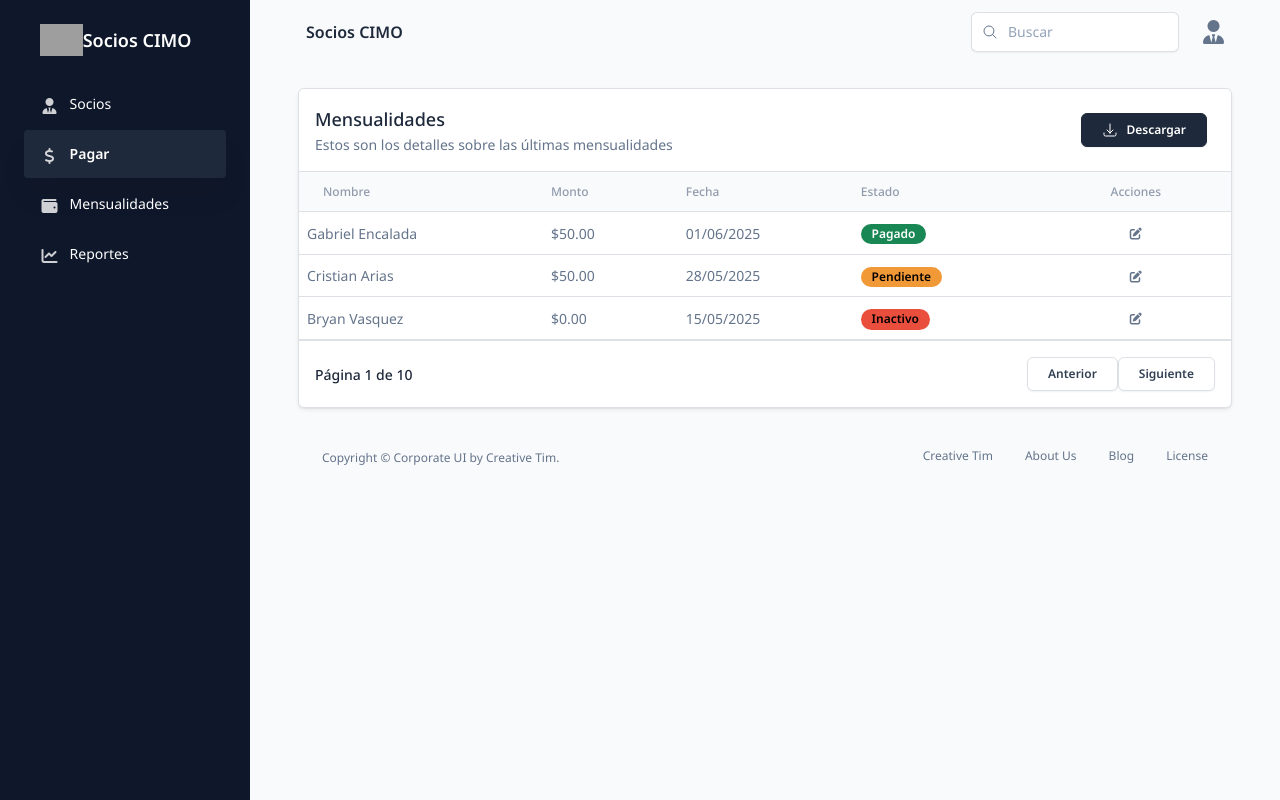
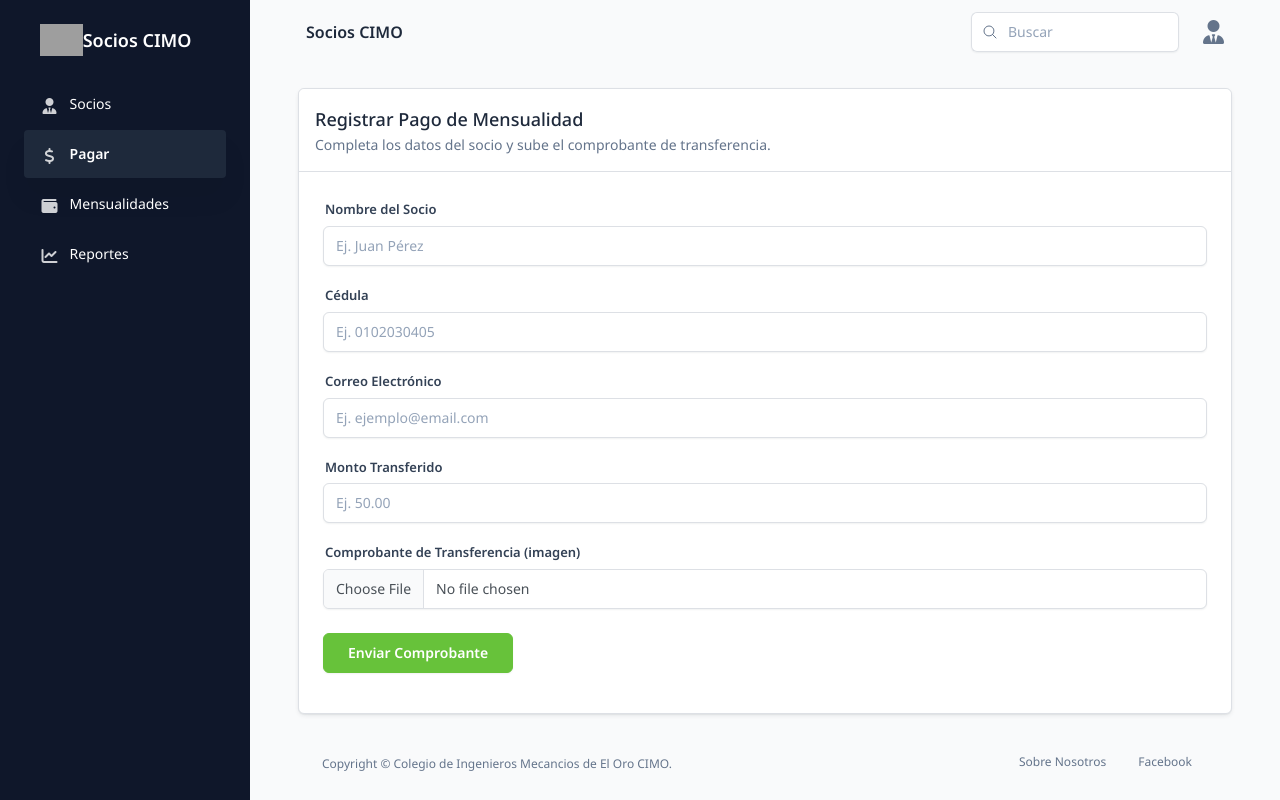
Before and after one commit to ArmijosAndres/ProyectoVinculacion, an Angular app: page /pagos in a window 1280 px wide. Both pictures are taken after a click on the button "Ingresar". Built offline with nearby package versions, Linux system fonts and the light colour scheme; grey boxes are pictures that could not be loaded; a web font is replaced by a local one.

Commit message:
Apartado Socios Completado

```diff
--- a/package.json
+++ b/package.json
@@ -16,6 +16,8 @@
     "@angular/forms": "^20.0.0",
     "@angular/platform-browser": "^20.0.0",
     "@angular/router": "^20.0.0",
+    "chart.js": "^4.5.0",
+    "ng2-charts": "^8.0.0",
     "rxjs": "~7.8.0",
     "tslib": "^2.3.0",
     "zone.js": "~0.15.0"
--- a/src/app/auth/login/login.ts
+++ b/src/app/auth/login/login.ts
@@ -1,10 +1,9 @@
 import { Component, EventEmitter, Output } from '@angular/core';
-import { Formulario } from '../formulario/formulario';
 
 @Component({
   selector: 'app-login',
   standalone: true,
-  imports: [Formulario],
+  imports: [],
   templateUrl: './login.html',
   styleUrls: ['./login.css']
 })
--- a/src/app/reportes/reporte-socios/reporte-socios.html
+++ b/src/app/reportes/reporte-socios/reporte-socios.html
@@ -1 +1,61 @@
-<p>reporte-socios works!</p>
+<div class="row">
+  <div class="col-12">
+    <!-- Tarjeta con gráfico -->
+    <div class="card border shadow-xs mb-4">
+      <div class="card-header pb-0">
+        <h6 class="font-weight-semibold text-lg mb-0">Reporte General de Socios</h6>
+        <p class="text-sm mb-sm-0">Visualización de los estados generales de los socios registrados</p>
+      </div>
+      <div class="card-body">
+        <div class="d-flex justify-content-center">
+          <!-- <canvas
+            baseChart
+            [data]="chartData"
+            [type]="chartType"
+            [labels]="chartLabels"
+            style="max-height: 300px; width: 100%;">
+          </canvas> -->
+        </div>
+      </div>
+    </div>
+
+    <!-- Tabla resumen de socios -->
+    <div class="card border shadow-xs mb-4">
+      <div class="card-header pb-0">
+        <h6 class="font-weight-semibold text-lg mb-0">Listado de Socios</h6>
+        <p class="text-sm">Información general de cada socio registrado</p>
+      </div>
+      <div class="card-body px-0 py-0">
+        <div class="table-responsive p-0">
+          <table class="table align-items-center mb-0">
+            <thead class="bg-gray-100">
+              <tr>
+                <th class="text-secondary text-xs font-weight-semibold">Nombre</th>
+                <th class="text-secondary text-xs font-weight-semibold">Tipo</th>
+                <th class="text-secondary text-xs font-weight-semibold">Ingreso</th>
+                <th class="text-secondary text-xs font-weight-semibold">Estado</th>
+              </tr>
+            </thead>
+            <tbody>
+              <tr *ngFor="let socio of socios">
+                <td><p class="text-sm mb-0">{{ socio.nombre }}</p></td>
+                <td><p class="text-sm mb-0">{{ socio.tipo }}</p></td>
+                <td><p class="text-sm mb-0">{{ socio.ingreso }}</p></td>
+                <td>
+                  <!-- <span class="badge fw-bold"
+                    [ngClass]="{
+                      'text-bg-success': socio.estado === 'Activo',
+                      'text-bg-warning': socio.estado === 'Pendiente',
+                      'text-bg-danger': socio.estado === 'Inactivo'
+                    }">
+                    {{ socio.estado }}
+                  </span> -->
+                </td>
+              </tr>
+            </tbody>
+          </table>
+        </div>
+      </div>
+    </div>
+  </div>
+</div>
--- a/src/app/reportes/reporte-socios/reporte-socios.ts
+++ b/src/app/reportes/reporte-socios/reporte-socios.ts
@@ -1,11 +1,34 @@
+import { CommonModule } from '@angular/common';
 import { Component } from '@angular/core';
+import { ChartType, ChartConfiguration } from 'chart.js';
 
 @Component({
   selector: 'app-reporte-socios',
-  imports: [],
+  standalone: true,
+  imports: [CommonModule],
   templateUrl: './reporte-socios.html',
-  styleUrl: './reporte-socios.css'
+  styleUrls: ['./reporte-socios.css']
 })
 export class ReporteSocios {
 
+  socios = [
+    { nombre: 'Gabriel Encalada', tipo: 'Titular', ingreso: '2022-01-15', estado: 'Activo' },
+    { nombre: 'Cristian Arias', tipo: 'Afiliado', ingreso: '2023-05-22', estado: 'Pendiente' },
+    { nombre: 'Bryan Vasquez', tipo: 'Titular', ingreso: '2021-09-10', estado: 'Inactivo' },
+    { nombre: 'María León', tipo: 'Honorario', ingreso: '2020-11-04', estado: 'Activo' },
+    { nombre: 'Ana Cabrera', tipo: 'Afiliado', ingreso: '2024-02-28', estado: 'Pendiente' }
+  ];
+
+  chartLabels: string[] = ['Activo', 'Pendiente', 'Inactivo'];
+  chartType: ChartType = 'pie';
+  chartData: ChartConfiguration<'pie'>['data'] = {
+    labels: this.chartLabels,
+    datasets: [
+      {
+        data: [2, 2, 1],
+        backgroundColor: ['#198754', '#ffc107', '#dc3545']
+      }
+    ]
+  };
+
 }
--- a/src/app/shared/components/menu/menu.html
+++ b/src/app/shared/components/menu/menu.html
@@ -39,7 +39,7 @@
 
         <!-- Barra lateral - Reportes -->
         <li class="nav-item">
-          <a class="nav-link" routerLink="/reportes" routerLinkActive="active">
+          <a class="nav-link" routerLink="/reporte-socios" routerLinkActive="active">
             <div class="icon icon-shape icon-sm px-0 text-center d-flex align-items-center justify-content-center">
               <i class="fa-solid fa-chart-line" style="font-size: 16px;"></i>
             </div>
--- a/src/app/shared/components/pie/pie.html
+++ b/src/app/shared/components/pie/pie.html
@@ -7,23 +7,17 @@
                 © <script>
                   document.write(new Date().getFullYear())
                 </script>
-                Corporate UI by
-                <a href="https://www.creative-tim.com" class="text-secondary" target="_blank">Creative Tim</a>.
+                Colegio de Ingenieros Mecancios de El Oro
+                <a href="https://www.cimo.com.ec" class="text-secondary" target="_blank">CIMO</a>.
               </div>
             </div>
             <div class="col-lg-6">
               <ul class="nav nav-footer justify-content-center justify-content-lg-end">
                 <li class="nav-item">
-                  <a href="https://www.creative-tim.com" class="nav-link text-xs text-muted" target="_blank">Creative Tim</a>
+                  <a href="https://www.creative-tim.com/presentation" class="nav-link text-xs text-muted" target="_blank">Sobre Nosotros</a>
                 </li>
                 <li class="nav-item">
-                  <a href="https://www.creative-tim.com/presentation" class="nav-link text-xs text-muted" target="_blank">About Us</a>
-                </li>
-                <li class="nav-item">
-                  <a href="https://www.creative-tim.com/blog" class="nav-link text-xs text-muted" target="_blank">Blog</a>
-                </li>
-                <li class="nav-item">
-                  <a href="https://www.creative-tim.com/license" class="nav-link text-xs pe-0 text-muted" target="_blank">License</a>
+                  <a href="https://www.creative-tim.com/blog" class="nav-link text-xs text-muted" target="_blank">Facebook</a>
                 </li>
               </ul>
             </div>
--- a/src/app/socio/pagos/pagos.html
+++ b/src/app/socio/pagos/pagos.html
@@ -4,80 +4,42 @@
       <div class="card-header border-bottom pb-0">
         <div class="d-sm-flex align-items-center mb-3">
           <div>
-      <h6 class="font-weight-semibold text-lg mb-0">Mensualidades</h6>
-      <p class="text-sm mb-sm-0">Estos son los detalles sobre las últimas mensualidades</p>
-    </div>
-    <div class="ms-auto d-flex">
-      <button type="button" class="btn btn-sm btn-dark btn-icon d-flex align-items-center mb-0 me-2">
-        <span class="btn-inner--icon">
-          <svg width="16" height="16" xmlns="http://www.w3.org/2000/svg" fill="none" viewBox="0 0 24 24" stroke-width="1.5" stroke="currentColor" class="d-block me-2">
-            <path stroke-linecap="round" stroke-linejoin="round" d="M3 16.5v2.25A2.25 2.25 0 005.25 21h13.5A2.25 2.25 0 0021 18.75V16.5M16.5 12L12 16.5m0 0L7.5 12m4.5 4.5V3" />
-          </svg>
-        </span>
-        <span class="btn-inner--text">Descargar</span>
-      </button>
+            <h6 class="font-weight-semibold text-lg mb-0">Registrar Pago de Mensualidad</h6>
+            <p class="text-sm mb-sm-0">Completa los datos del socio y sube el comprobante de transferencia.</p>
           </div>
         </div>
       </div>
 
-            <div class="card-body px-0 py-0">
-              <div class="table-responsive p-0">
-  <table class="table align-items-center justify-content-center mb-0">
-    <thead class="bg-gray-100">
-      <tr>
-        <th class="text-secondary text-xs font-weight-semibold opacity-7">Nombre</th>
-        <th class="text-secondary text-xs font-weight-semibold opacity-7 ps-2">Monto</th>
-        <th class="text-secondary text-xs font-weight-semibold opacity-7 ps-2">Fecha</th>
-        <th class="text-secondary text-xs font-weight-semibold opacity-7 ps-2">Estado</th>
-        <th class="text-center text-secondary text-xs font-weight-semibold opacity-7">Acciones</th>
-      </tr>
-    </thead>
-    <tbody>
-      <tr>
-        <td><p class="text-sm mb-0">Gabriel Encalada</p></td>
-        <td><p class="text-sm mb-0">$50.00</p></td>
-        <td><p class="text-sm mb-0">01/06/2025</p></td>
-        <td><span class="badge fw-bold" style="background-color: #198754; color: white;">Pagado</span></td>
-        <td class="text-center">
-          <a href="#" class="text-secondary font-weight-bold text-xs" title="Editar">
-            <i class="fa-solid fa-pen-to-square"></i>
-          </a>
-        </td>
-      </tr>
-       <tr>
-        <td><p class="text-sm mb-0">Cristian Arias</p></td>
-        <td><p class="text-sm mb-0">$50.00</p></td>
-        <td><p class="text-sm mb-0">28/05/2025</p></td>
-        <td><span class="badge text-bg-warning fw-bold">Pendiente</span></td>
-        <td class="text-center">
-          <a href="#" class="text-secondary font-weight-bold text-xs" title="Editar">
-            <i class="fa-solid fa-pen-to-square"></i>
-          </a>
-        </td>
-      </tr>
-      <tr>
-        <td><p class="text-sm mb-0">Bryan Vasquez</p></td>
-        <td><p class="text-sm mb-0">$0.00</p></td>
-        <td><p class="text-sm mb-0">15/05/2025</p></td>
-        <td><span class="badge text-bg-danger fw-bold">Inactivo</span></td>
-        <td class="text-center">
-          <a href="#" class="text-secondary font-weight-bold text-xs" title="Editar">
-            <i class="fa-solid fa-pen-to-square"></i>
-          </a>
-        </td>
-      </tr>
-    </tbody>
-  </table>
+      <div class="card-body px-4 py-4">
+        <form>
+          <div class="mb-3">
+            <label for="nombre" class="form-label">Nombre del Socio</label>
+            <input type="text" class="form-control" id="nombre" placeholder="Ej. Juan Pérez" required>
           </div>
 
-              <div class="border-top py-3 px-3 d-flex align-items-center">
-                <p class="font-weight-semibold mb-0 text-dark text-sm">Página 1 de 10</p>
-                <div class="ms-auto">
-                  <button class="btn btn-sm btn-white mb-0">Anterior</button>
-                  <button class="btn btn-sm btn-white mb-0">Siguiente</button>
+          <div class="mb-3">
+            <label for="cedula" class="form-label">Cédula</label>
+            <input type="text" class="form-control" id="cedula" placeholder="Ej. 0102030405" required>
+          </div>
+
+          <div class="mb-3">
+            <label for="correo" class="form-label">Correo Electrónico</label>
+            <input type="email" class="form-control" id="correo" placeholder="Ej. ejemplo@email.com" required>
+          </div>
+
+          <div class="mb-3">
+            <label for="monto" class="form-label">Monto Transferido</label>
+            <input type="number" class="form-control" id="monto" placeholder="Ej. 50.00" required>
+          </div>
+
+          <div class="mb-4">
+            <label for="comprobante" class="form-label">Comprobante de Transferencia (imagen)</label>
+            <input type="file" class="form-control" id="comprobante" accept="image/*" required>
+          </div>
+
+          <button type="submit" class="btn btn-success">Enviar Comprobante</button>
+        </form>
       </div>
     </div>
   </div>
 </div>
-        </div>
-      </div>
```
Also changed, not shown: src/app/app.routes.ts (line endings or trailing spaces), 1 other file (tests, documents, lock files or other folders). Lines whose indentation alone changed are shown as unchanged.
